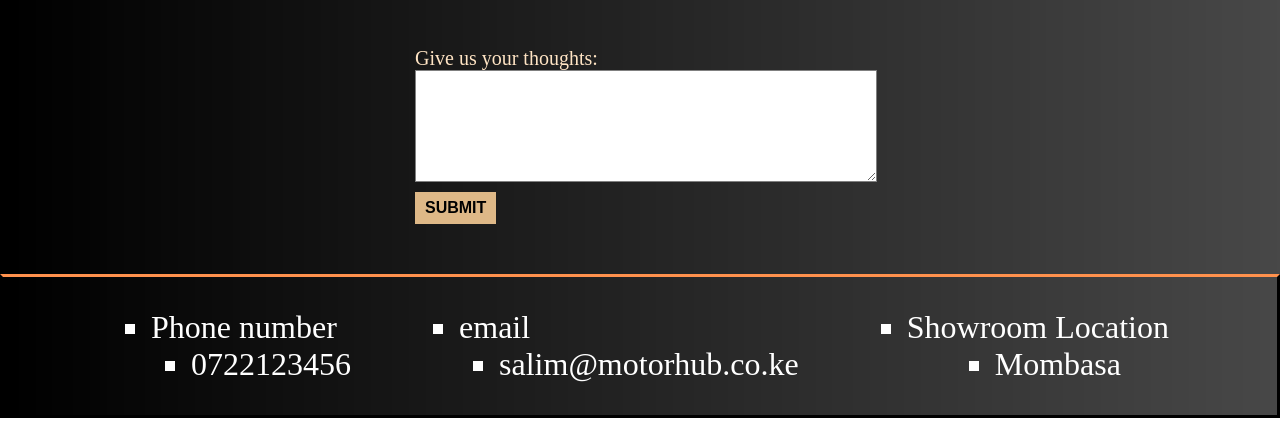
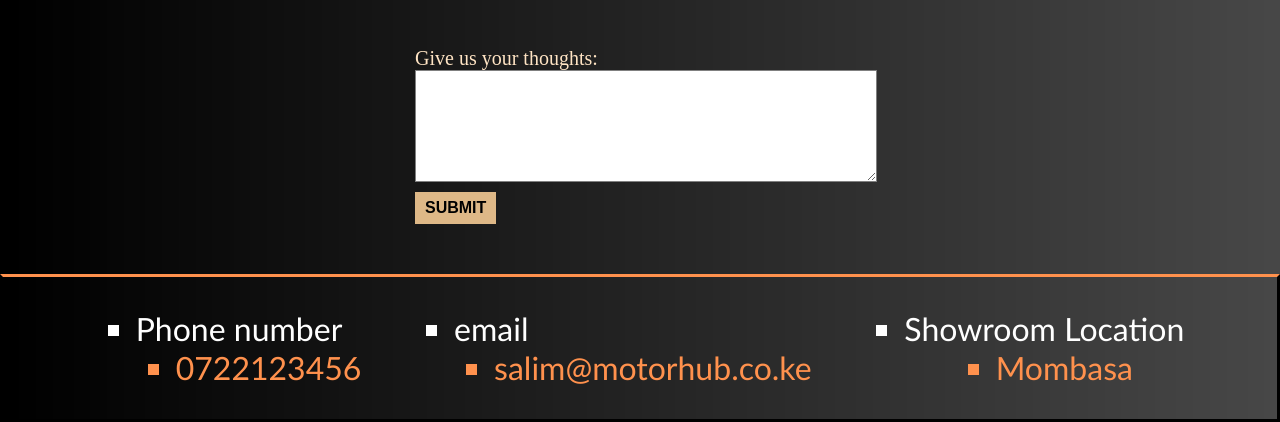
Before and after one commit to Retr0-gamer/phase-1-project, a website: page index.html in a window 1280 px wide. Shown: the part 773-1195 px from the top of the page. Drawn offline with Linux system fonts and the light colour scheme; no server answers.

Commit message:
completed

```diff
--- a/styles.css
+++ b/styles.css
@@ -78,6 +78,7 @@
         border-top: #ff914d;
         border-style: solid;
         border-width: 3px;
+        font-family: 'Trebuchet MS', 'Lucida Sans Unicode', 'Lucida Grande', 'Lucida Sans', Arial, sans-serif;
     }
 
     #image-and-details {
@@ -172,3 +173,7 @@
         padding: 7px 10px;
         cursor: pointer;
     }
+
+    .small-text {
+        color: #ff914d;
+    }
```
